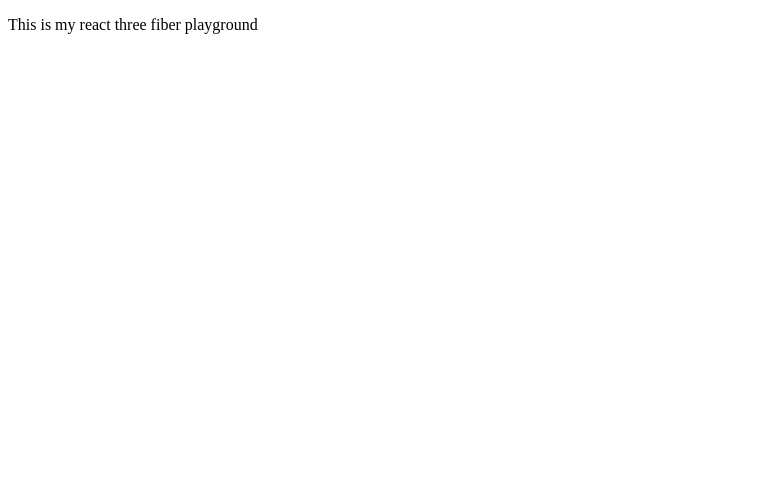
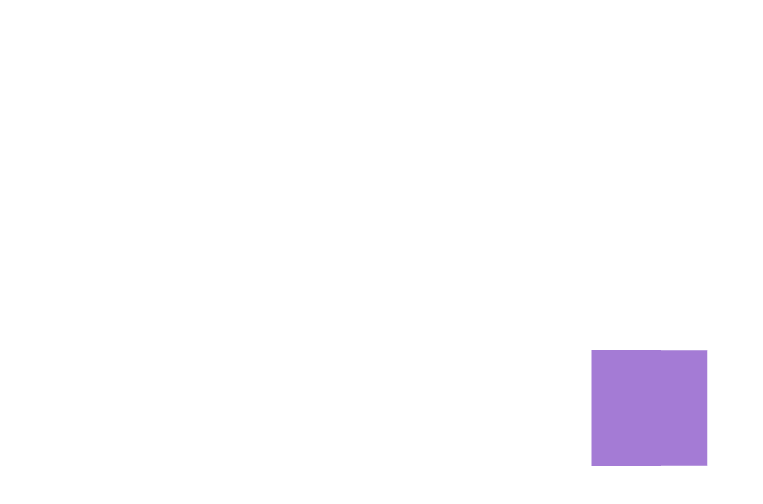
Before and after one commit to dhani-el/ThreeDone, a React (Vite) app: page / in a window 1280 px wide. Shown: the top 504 px of the page, without its empty margins (0-763 px from the left). Built offline with nearby package versions, Linux system fonts and the light colour scheme.

Commit message:
Basic Canvas Screen

```diff
--- a/src/App.jsx
+++ b/src/App.jsx
@@ -1,10 +1,13 @@
-
+import { Canvas } from "@react-three/fiber";
+import FirstLesson from "./FirstRer3FLesson"
 
 function App() {
 
   return (
-    <div>
-      <p>This is my react three fiber playground</p>
+    <div style={{ width: "100vw", height: "100vh" }}>
+      <Canvas>
+        <FirstLesson/>
+      </Canvas>
     </div>
   )
 }
--- /dev/null
+++ b/src/FirstRer3FLesson/index.jsx
@@ -0,0 +1,18 @@
+import {  useFrame } from "@react-three/fiber";
+import { useRef } from "react";
+
+export default function FirstLesson(){
+    const boxMeshRef = useRef(null);
+
+    useFrame((state,delta)=>{
+        if(boxMeshRef.current){
+            boxMeshRef.current.rotation.y += delta;
+        }
+    })
+    return (
+            <mesh ref={boxMeshRef} >
+                <boxGeometry />
+                <meshBasicMaterial  color={"mediumpurple"} />
+            </mesh>
+    )
+}
```
